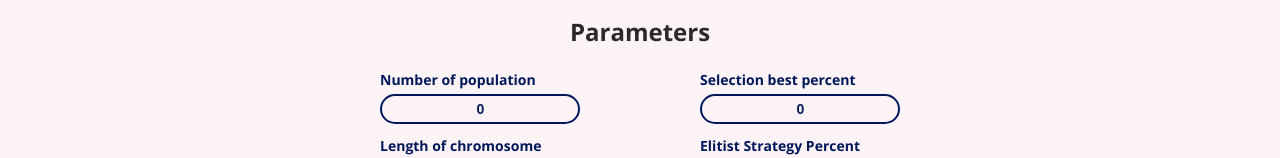
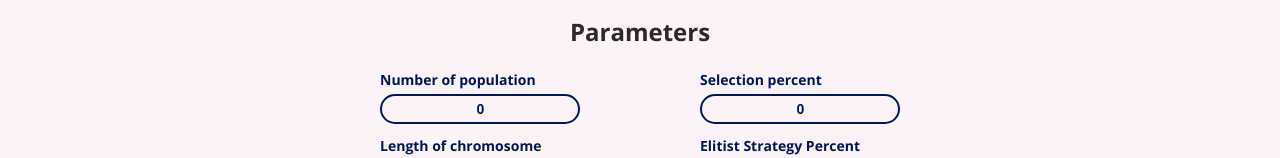
Before and after one commit to Jeremiaszmacura/PK-classical-evolution-algorithm, a React (Create React App) app in the folder client/: page /classic-EA in a window 1280 px wide. Shown: the part 187-345 px from the top of the page. Built offline with nearby package versions, Linux system fonts and the light colour scheme.

Commit message:
Form small improvement

```diff
--- a/client/src/components/Form.js
+++ b/client/src/components/Form.js
@@ -113,7 +113,7 @@ const Form = () => {
                 </form>
                 <form className={style.form}>
                     <div className={style.formInputs}>
-                        <label className={style.formLabel}>Selection best percent</label>
+                        <label className={style.formLabel}>Selection percent</label>
                         <input
                             className={style.formInput}
                             type='number'
```
